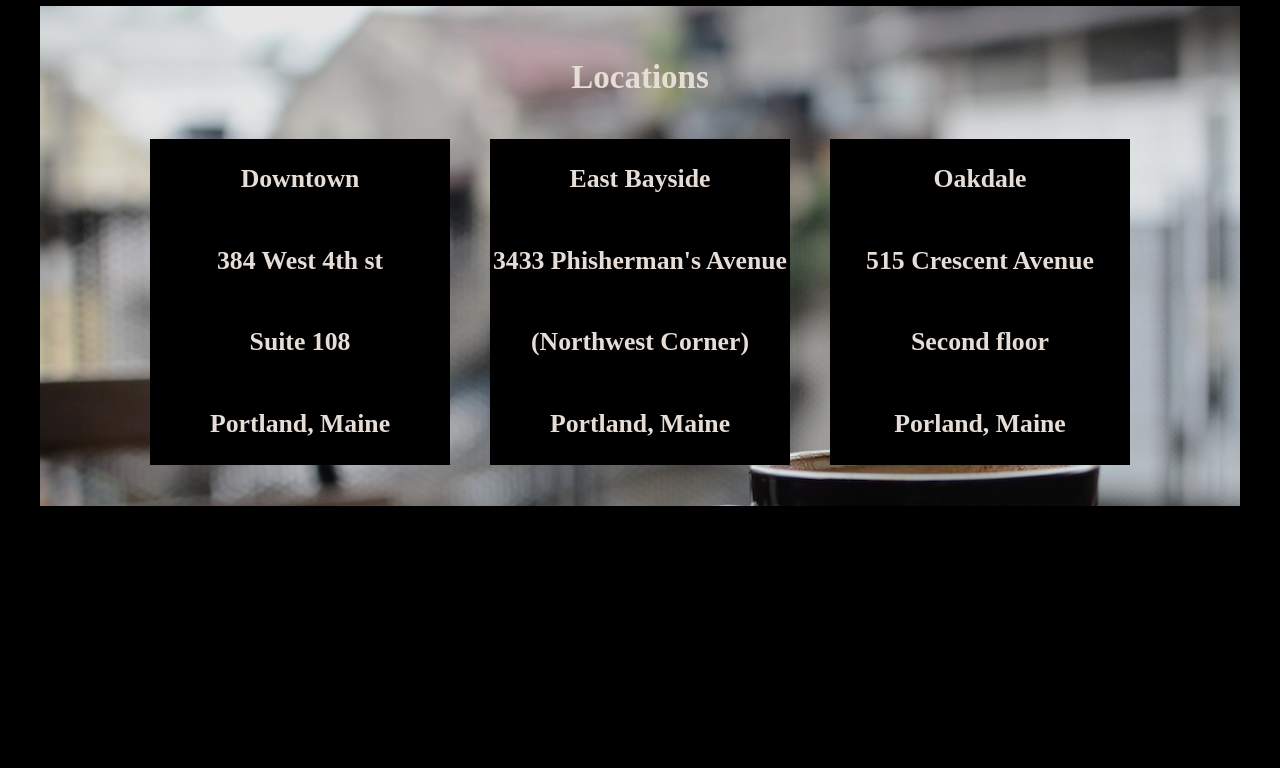
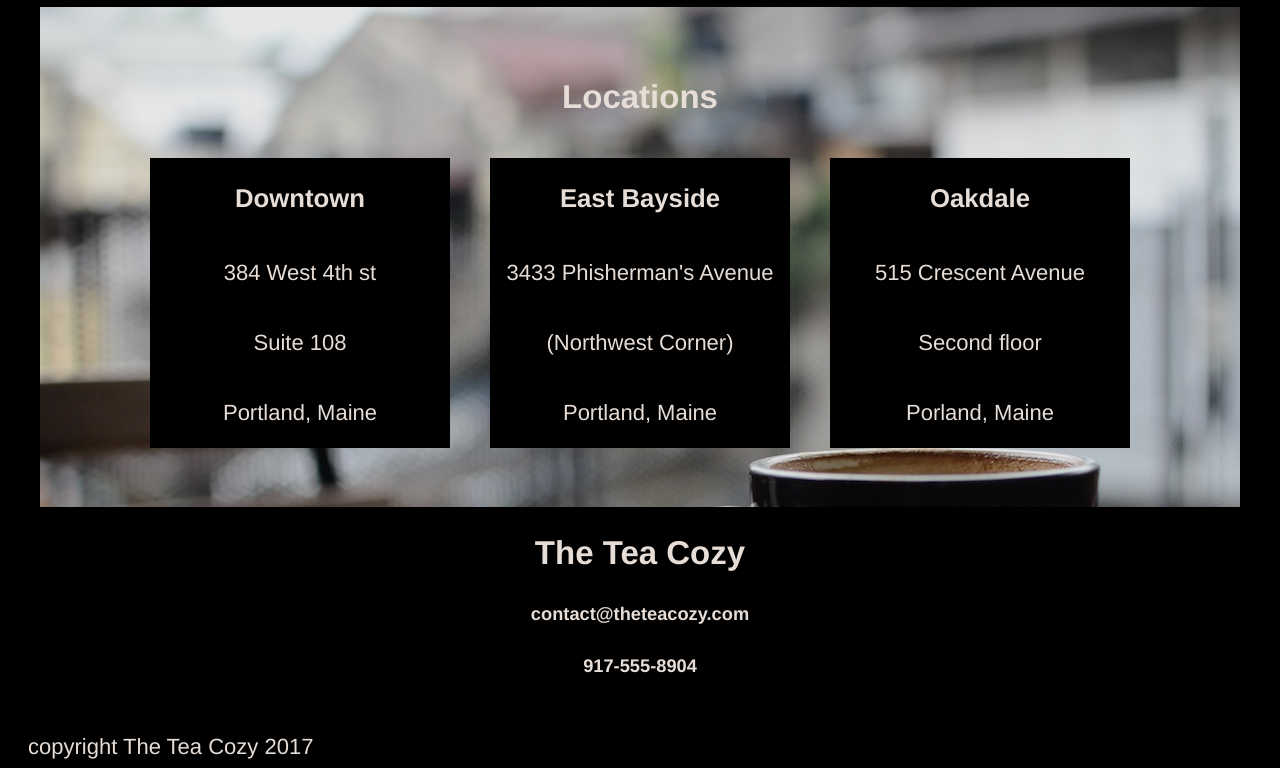
Before and after one commit to JedoKishi/tea-cozy, a plain HTML site: page index.html in a window 1280 px wide. Shown: the part 1392-2160 px from the top of the page. Before the commit the page ends 1906 px from the top, so only its background shows below. Drawn offline with Linux system fonts and the light colour scheme.

Commit message:
finshed footer and made some changes to html ready to deploy

```diff
--- a/index.html
+++ b/index.html
@@ -12,12 +12,12 @@
       <img src="resources\images\img-tea-cozy-logo.png" alt="Tea Cozy">
       <nav>
         <a href="#mission">Mission</a>
-        <a href="#">Featured Tea</a>
-        <a href="#">Locations</a>
+        <a href="#tea">Featured Tea</a>
+        <a href="#location">Locations</a>
       </nav>
     </header>
 <!--big img -->
-    <div class="mission">
+    <div class="mission" id="mission">
       <div class="mission-text">
         <h2>Our Mission</h2>
         <h4>Handpicked, Artisanally Curated, Free Range, Sustainable, Small Batch, Fair Trade,
@@ -25,7 +25,7 @@
       </div>
     </div>
 <!--Tea of the month-->
-    <div class="tea">
+    <div class="tea" id="tea">
       <div class="tea-text">
         <h2>Tea of the Month</h2>
         <span>What's Steeping at The Tea Cozy?</span>
@@ -50,29 +50,41 @@
       </div>
     </div>
 <!--Locations-->
-    <div class="location">
+    <div class="location" id="location">
       <h2>Locations</h2>
       <div class="address">
         <div class="address-info">
           <h3>Downtown</h3>
-          <h3>384 West 4th st</h3>
-          <h3>Suite 108</h3>
-          <h3>Portland, Maine</h3>
+          <p>384 West 4th st</p>
+          <p>Suite 108</p>
+          <p>Portland, Maine</p>
         </div>
         <div class="address-info">
           <h3>East Bayside</h3>
-          <h3>3433 Phisherman's Avenue</h3>
-          <h3>(Northwest Corner)</h3>
-          <h3>Portland, Maine</h3>
+          <p>3433 Phisherman's Avenue</p>
+          <p>(Northwest Corner)</p>
+          <p>Portland, Maine</p>
         </div>
         <div class="address-info">
           <h3>Oakdale</h3>
-          <h3>515 Crescent Avenue</h3>
-          <h3>Second floor</h3>
-          <h3>Porland, Maine</h3>
+          <p>515 Crescent Avenue</p>
+          <p>Second floor</p>
+          <p>Porland, Maine</p>
         </div>
       </div>
     </div>
+<!--footer-->
+<footer>
+  <div class="contact">
+    <h2>The Tea Cozy</h2>
+    <h5>contact@theteacozy.com</h5>
+    <h5>917-555-8904</h5>
+  </div>
+  <div class="copyright">
+    <span>copyright The Tea Cozy 2017</span>
+  </div>
+
+</footer>
 
   </body>
 </html>
--- a/resources/css/style.css
+++ b/resources/css/style.css
@@ -1,5 +1,6 @@
 body{
   font-size: 22px;
+  font-family: Helvetica;
   color: seashell;
   background-color: black;
   opacity: 0.9;
@@ -96,9 +97,20 @@ nav{
   background-color: black;
   width: 300px;
   margin: 15px 20px;
+  opacity: 1;
 }
 
 .address{
   display: flex;
   justify-content: center;
 }
+
+/*Footer*/
+.contact{
+  height: 200px;
+}
+
+.copyright{
+  text-align: left;
+  margin-left: 20px;
+}
```
